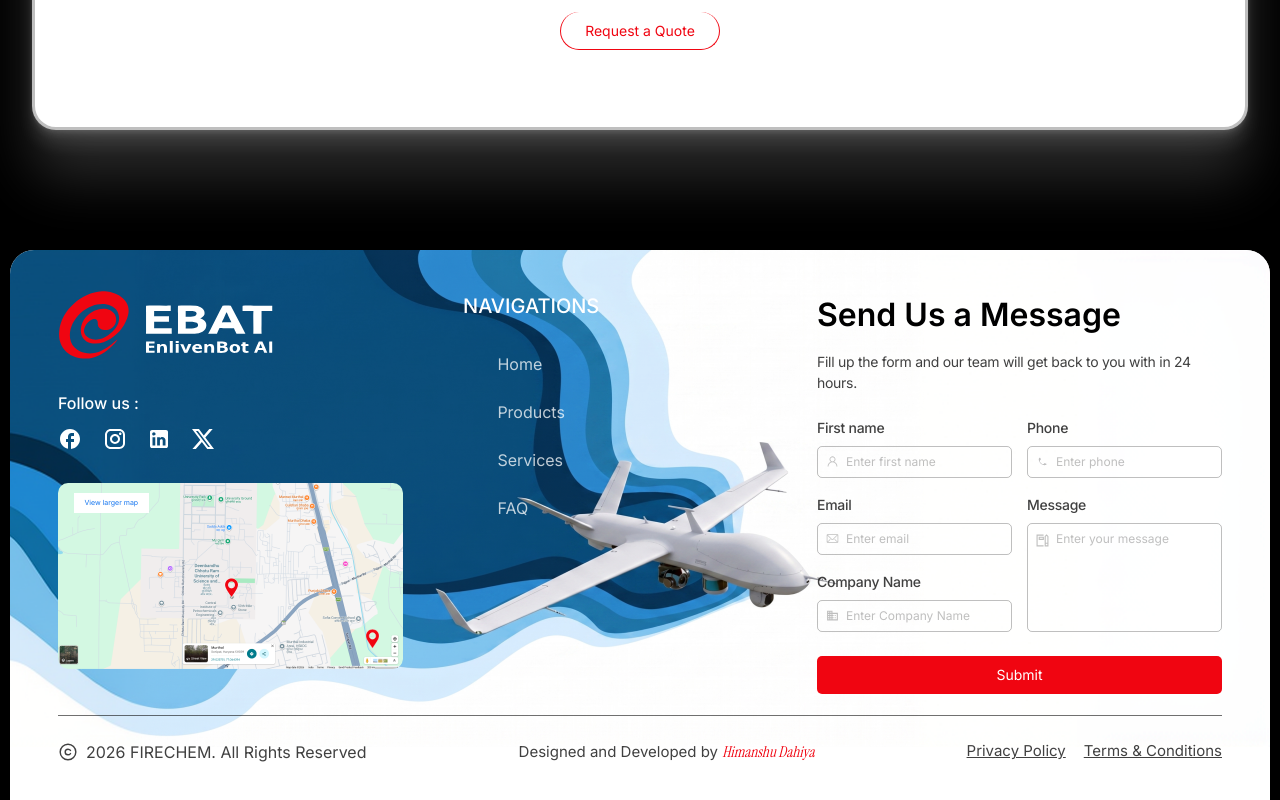
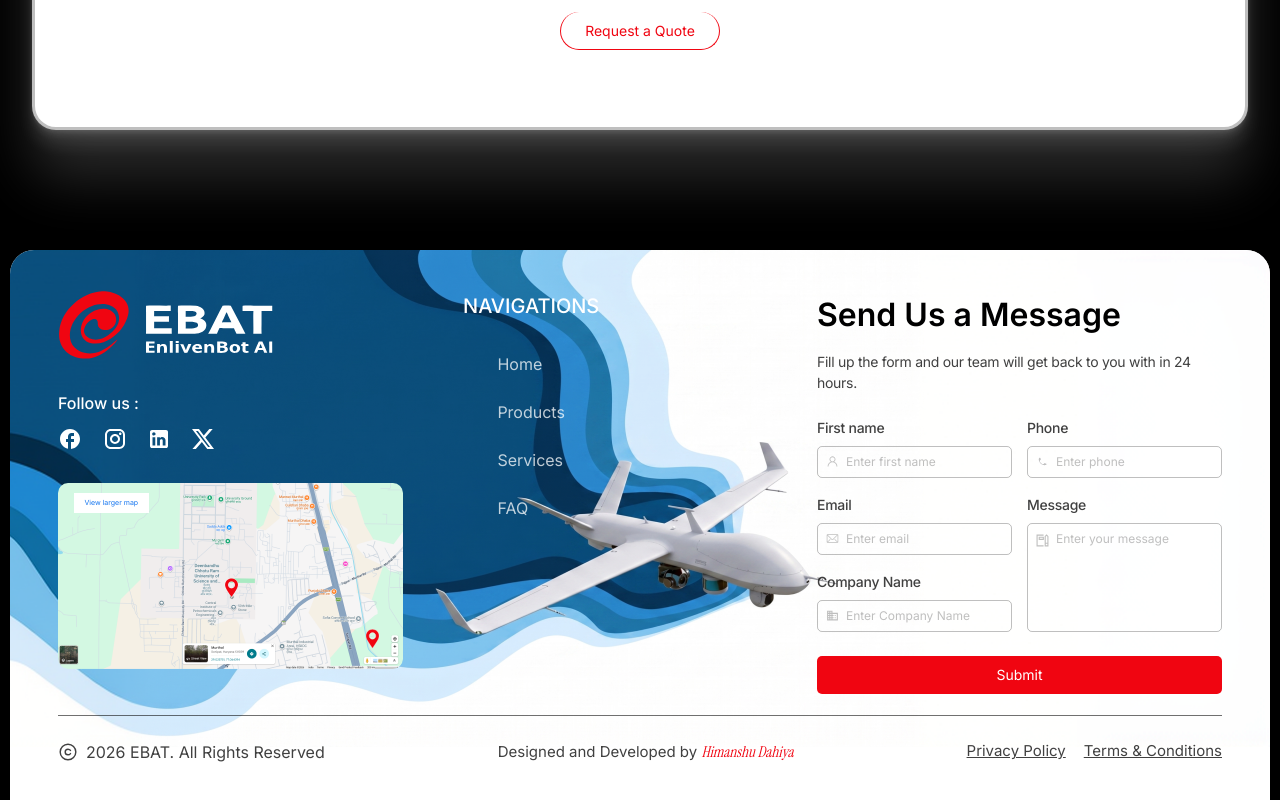
Before and after one commit to Bored008/EBAT, a Next.js app: page / in a window 1280 px wide. Shown: the part 5625-6425 px from the top of the page. Built offline with nearby package versions, Linux system fonts and the light colour scheme; a web font is replaced by a local one.

Commit message:
fix: change FIRECHEM back to EBAT in footer

```diff
--- a/src/components/sections/Footer.tsx
+++ b/src/components/sections/Footer.tsx
@@ -230,7 +230,7 @@ export function Footer() {
           <div className="flex flex-col md:flex-row justify-between items-center gap-[12px] md:gap-0 w-full py-[12px]">
             <div className="flex flex-row items-center gap-[8px]">
               <Image src="/images/footer/copyright.svg" alt="Copyright" width={20} height={20} />
-              <span className="font-sans text-[16px] text-black/75">2026 FIRECHEM. All Rights Reserved</span>
+              <span className="font-sans text-[16px] text-black/75">2026 EBAT. All Rights Reserved</span>
             </div>
             <div className="flex flex-row items-center gap-[18px]">
               <span className="font-sans text-[15px] text-black/75 text-center leading-[15px]">
```
